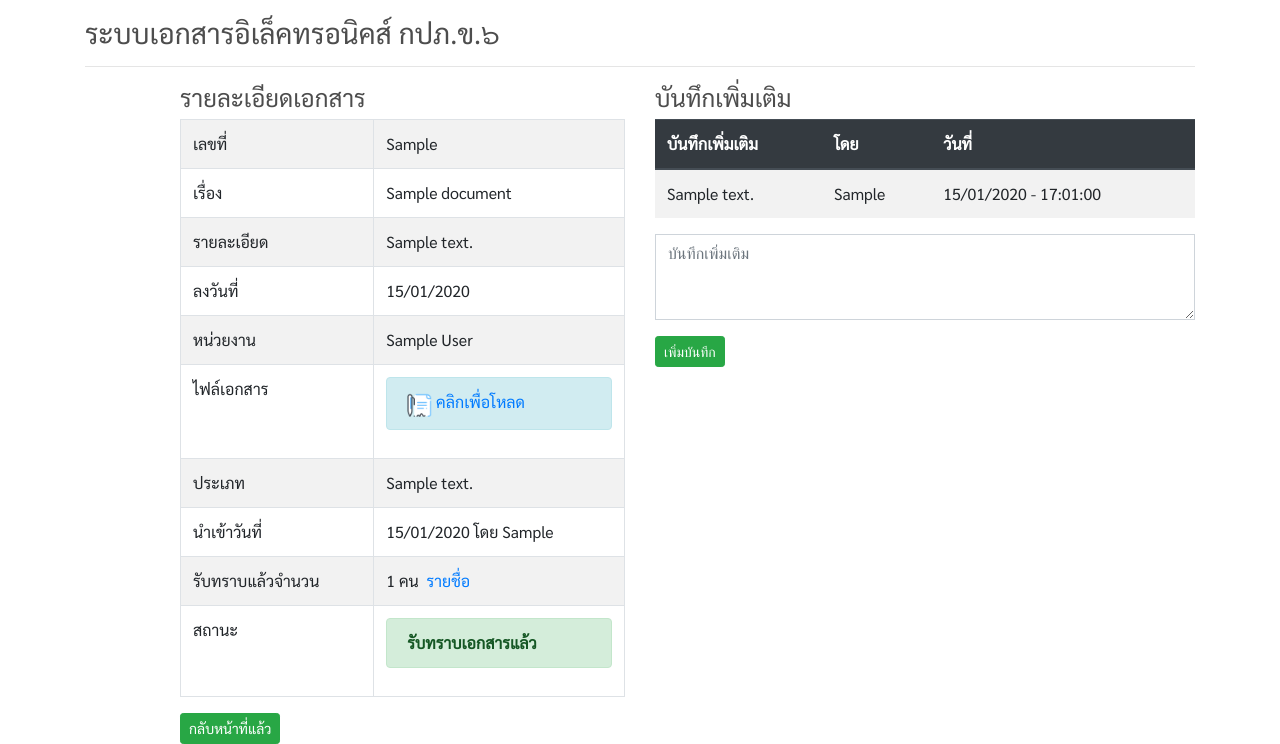
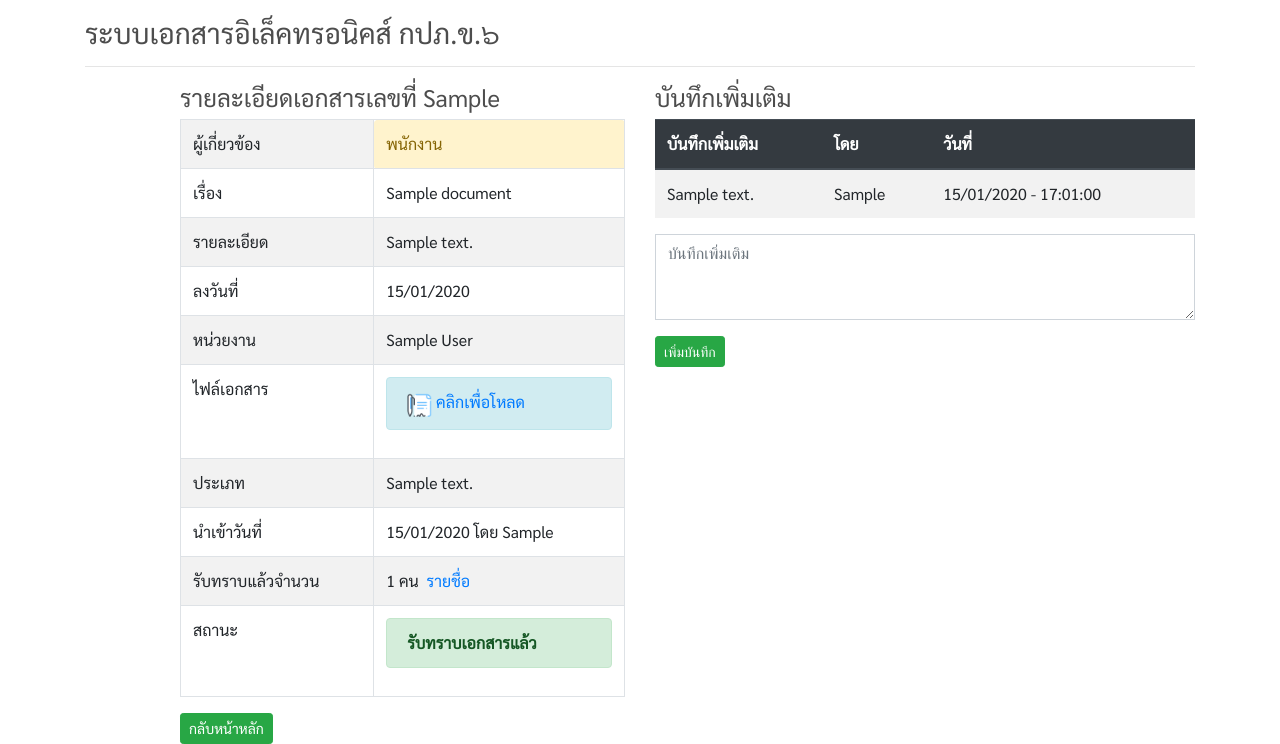
Before and after one commit to rutthawitc/docs_mgmt, a Django app: page /docdetail/1 in a window 1280 px wide. Shown: the part 80-824 px from the top of the page. Run offline with Django 3.2, Linux system fonts and the light colour scheme; a user stored in the database is signed in; tables that the repository leaves empty hold one stand-in row (values such as "Sample post"); some libraries are stand-ins or nearby versions.

Commit message:
--#Read Role funtion is applyed. --#Set auto doc_dept to current user login. --#Modifield on Document Model. --#Fixed a goBack Btn (java script not work when go back to unread page)

```diff
--- a/docsmgmt_project/docsmgmt/admin.py
+++ b/docsmgmt_project/docsmgmt/admin.py
@@ -26,10 +26,11 @@ class CustomUserAdmin(UserAdmin):
 
 
 class DocumentsAdmin(admin.ModelAdmin):
-    exclude = ('upload_by', 'access_count')
+    exclude = ('upload_by', 'access_count', 'doc_dept')
 
     def save_model(self, request, obj, form, change):
         obj.upload_by = request.user.profile
+        obj.doc_dept = request.user.profile.dept
         obj.save()
 
 admin.site.register(UserDepartment)
--- a/docsmgmt_project/docsmgmt/models.py
+++ b/docsmgmt_project/docsmgmt/models.py
@@ -97,15 +97,16 @@ class Documents(models.Model):
     )
 
     type_code = models.ForeignKey(RefDocumentType, on_delete=models.CASCADE)
-    role = models.PositiveSmallIntegerField(choices=ROLE_CHOICES, null=True, blank=True)
+    role = models.PositiveSmallIntegerField(choices=ROLE_CHOICES, null=True, blank=True, default=ALLCANREAD)
     access_count = models.IntegerField(null=True, blank=True)
     doc_mtno = models.CharField(max_length=50,blank=True, null=True)
     doc_title = models.CharField(max_length=150)
     doc_desc = models.CharField(max_length=150, blank=True, null=True)
     doc_date = models.DateField(auto_now=False, null=True, blank=True)
-    doc_dept = models.ForeignKey(UserDepartment, on_delete=models.CASCADE, default=UserDepartment.DEFAULT_PK)
+    doc_dept = models.ForeignKey(UserDepartment, on_delete=models.CASCADE, null=True, blank=True)
     doc_file = models.FileField(upload_to=path_and_rename, max_length=255, null=True, blank=True)
     upload_by = models.ForeignKey(UserProfile, on_delete=models.SET_NULL, null=True, blank=True)
+    upload_date = models.DateTimeField(auto_now_add=True, null=True, blank=True)
     last_update = models.DateTimeField(auto_now=True)
 
     def __str__(self):
--- a/docsmgmt_project/docsmgmt/templates/docsmgmt/base.html
+++ b/docsmgmt_project/docsmgmt/templates/docsmgmt/base.html
@@ -40,7 +40,9 @@
     </script>
     <script>
       function goBack() {
-        window.history.back();
+       //window.history.back();
+        //location.reload();
+        window.location.reload(history.back());
           }
     </script>
     <script type="text/javascript">
--- a/docsmgmt_project/docsmgmt/templates/docsmgmt/docdetail.html
+++ b/docsmgmt_project/docsmgmt/templates/docsmgmt/docdetail.html
@@ -6,10 +6,10 @@
 <div class="row justify-content-md-center">
     <div class="col"></div>
     <div class="col-5">
-        <h4>รายละเอียดเอกสาร</h4>
+        <h4>รายละเอียดเอกสารเลขที่ {{doc.doc_mtno}}</h4>
         <table class="table table-striped table-bordered">
         <tr>
-            <td>เลขที่</td><td>{{doc.doc_mtno}}</td>
+            <td>ผู้เกี่ยวข้อง</td><td class="alert alert-warning" role="alert">{{doc.get_role_display}}</td>
         </tr>
         <tr>
             <td>เรื่อง</td><td>{{doc.doc_title}}</td>
@@ -43,10 +43,14 @@
             <td>ประเภท</td><td>{{doc.type_code.type_desc}}</td>
         </tr>
         <tr>
-            <td>นำเข้าวันที่</td><td>{{doc.last_update|date:'d/m/Y'}} โดย {{doc.upload_by.user.first_name}}</td>
+            <td>นำเข้าวันที่</td><td>{{doc.upload_date|date:'d/m/Y'}} โดย {{doc.upload_by.user.first_name}}</td>
         </tr>
         <tr>
+          {% if usercount == 0 %}
+          <td>รับทราบแล้วจำนวน</td><td class="alert alert-warning" role="alert">ยังไม่มีผู้รับทราบเอกสาร</td>
+          {% else %}
           <td>รับทราบแล้วจำนวน</td><td>{{usercount}} คน &nbsp;<a href="{% url 'listaccepted' doc.id %}">รายชื่อ</a></td>
+          {% endif %}
         </tr>
         <tr>
           <td>สถานะ</td>
@@ -62,7 +66,10 @@
           </td>
         </tr>
         </table>
-        <button class="element-font btn btn-success btn-sm" onclick="goBack()">กลับหน้าที่แล้ว</button>
+        <!--
+        <button class="element-font btn btn-success btn-sm" onclick="goBack();return false;">กลับหน้าที่แล้ว</button>
+        -->
+        <a class="btn btn-success btn-sm element-font" href="{% url 'home' %}">กลับหน้าหลัก</a>
     </div>
     <div class="col-6">
        <h4>บันทึกเพิ่มเติม</h4>
--- a/docsmgmt_project/docsmgmt/templates/docsmgmt/docsbydept.html
+++ b/docsmgmt_project/docsmgmt/templates/docsmgmt/docsbydept.html
@@ -11,7 +11,8 @@
         <th scope="col">เลขที่</th>
         <th scope="col">หัวข้อ</th>
         <th scope="col">ประเภท</th>
-        <th scope="col">วันที่</th>
+        <th scope="col">วันที่เอกสาร</th>
+        <th scope="col">วันที่นำเข้า</th>
         <th scope="col">หน่วยงาน</th>
         <th scope="col">#</th>
       </tr>
@@ -23,6 +24,7 @@
         <td>{{doc.doc_title}}</td>
         <td>{{doc.type_code.type_desc}}</td>
         <td>{{doc.doc_date|date:'d/m/Y'}}</td>
+        <td>{{doc.upload_date|date:'d/m/Y'}}</td>
         <td>{{doc.doc_dept}}</td>
         <td>
             <a href="{% url 'docdetail' doc.id %}" class="btn btn-info btn-sm mb-1 mb-md-1" role="button">รายละเอียด</a>
--- a/docsmgmt_project/docsmgmt/templates/docsmgmt/home.html
+++ b/docsmgmt_project/docsmgmt/templates/docsmgmt/home.html
@@ -21,7 +21,9 @@
         <div class="box-element product">
             <hr>
             <a  class="btn btn-success btn-sm element-font" href="{% url 'showaccepted' %}">เอกสารที่รับทราบแล้ว</a>
+            <!--
             <h4 style="float: right"><strong>{{readed_count}}</strong></h4>
+            -->
 
         </div>
     </center>
--- a/docsmgmt_project/docsmgmt/views.py
+++ b/docsmgmt_project/docsmgmt/views.py
@@ -28,17 +28,19 @@ def Home(request):
         Q(user__user_id=request.user.profile.id)
     ).values_list('doc_no',flat=True)
 
-    readed_count = readed_docs.count()
+    #readed_count = readed_docs.count()
 
     #unread
     unread_docs = Documents.objects.filter(
+        Q(role=request.user.profile.role) &
         Q(doc_dept=request.user.profile.dept) |
         Q(doc_dept__id=3)
     ).exclude(id__in=readed_docs)
 
     unread_count = unread_docs.count()
 
-    context = {'unread_count':unread_count, 'readed_count':readed_count}
+    #context = {'unread_count':unread_count, 'readed_count':readed_count}
+    context = {'unread_count':unread_count}
     #print(context)
     return render(request, 'docsmgmt/home.html', context)
 
@@ -60,10 +62,17 @@ def ShowUnreadDocs(request):
 
     #Filter unread from readed_docsQuerySet
     unread_list = Documents.objects.filter(
+        #Check user role
+        Q(role=request.user.profile.role) &
+        #Org queryset
         Q(doc_dept=request.user.profile.dept) |
         Q(doc_dept__id=3)
     ).exclude(id__in=readed_docs).order_by('-id')
     docscount = unread_list.count()
+
+    #DEBUG
+    print(request.user.profile.role)
+    print(unread_list.values_list('role'))
 
     #Paginator
     page = request.GET.get('page', 1)
@@ -108,7 +117,7 @@ def ShowDocsByDept(request):
     docs_list = Documents.objects.filter(
         Q(doc_dept=request.user.profile.dept) |
         Q(doc_dept__id=3)
-    ).order_by('-doc_dept__id')
+    ).order_by('-doc_dept__id', 'upload_date')
     docscount = docs_list.count()
     #Paginator
     page = request.GET.get('page', 1)
```
Also changed, not shown: docsmgmt_project/docsmgmt/migrations/0012_auto_20200525_1135.py (added), docsmgmt_project/docsmgmt/migrations/0013_documents_upload_date.py (added), docsmgmt_project/docsmgmt/migrations/0014_auto_20200525_1317.py (added), docsmgmt_project/media/alldocuments/0947b997f6f14285ad3c2e01e059b2c3.png (added), docsmgmt_project/media/alldocuments/f3f4d916e48240fa9c4e4388c34d7c34.png (added), 2 other files.
